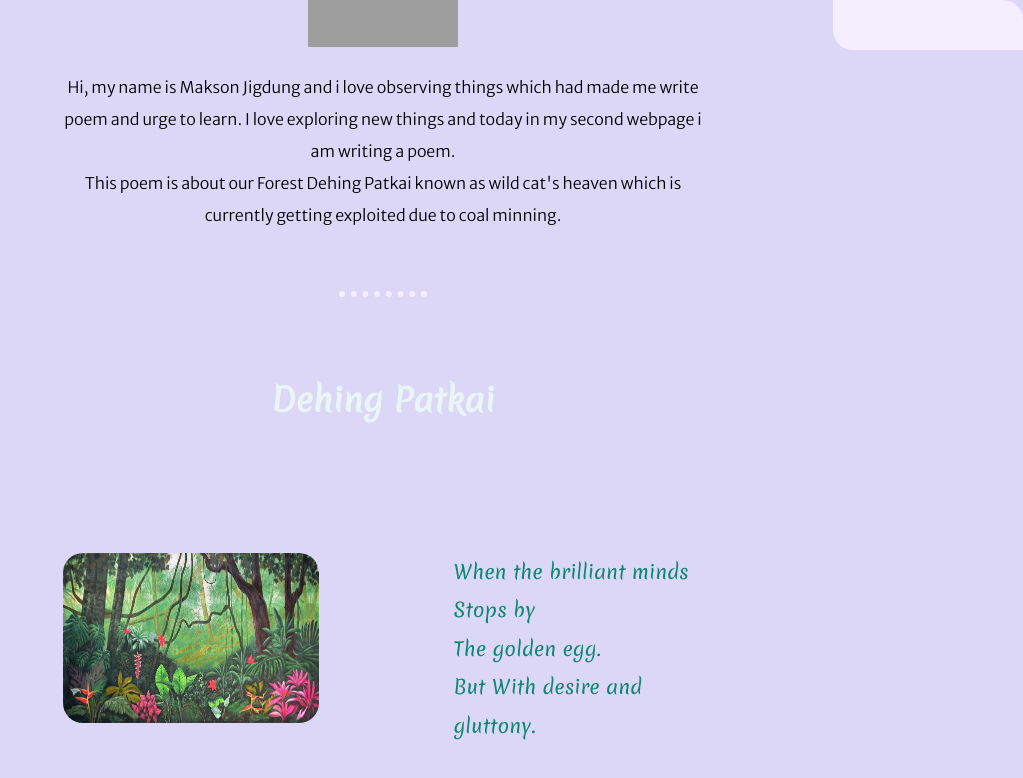
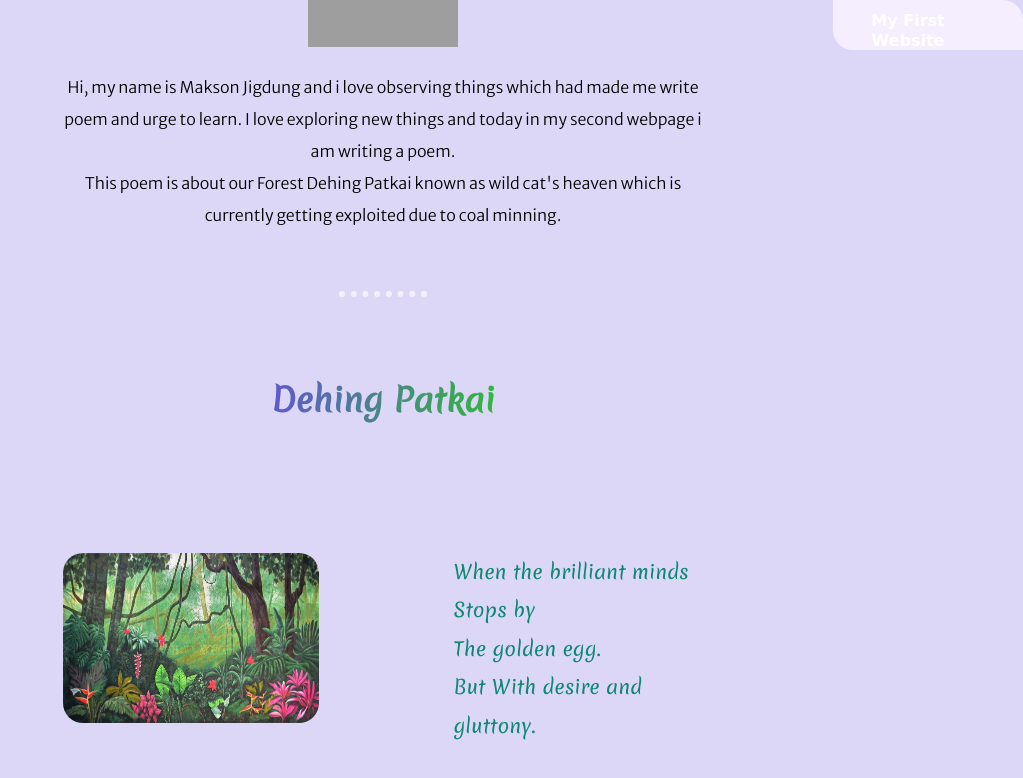
Before and after one commit to makson010/jigdung, a plain HTML site: page maks.html in a window 1280 px wide. In both pictures the pointer is over the link "Dehing Patkai". Shown: the part 706-1484 px from the top of the page, without its empty margins (257-1280 px from the left). Drawn offline with Linux system fonts and the light colour scheme; grey boxes are pictures that could not be loaded; a web font is replaced by a local one.

Commit message:
Update maks.css

```diff
--- a/css/maks.css
+++ b/css/maks.css
@@ -55,7 +55,7 @@ hr{
 }
 .first-web{
     text-decoration: none;
-    color:#f4eeff ;
+    color:#ffffff ;
     font-family: 'Charmonman', cursive;
     font-weight: bold;
 
@@ -126,9 +126,13 @@ hr{
 /*second container*/
 .dehing {
     text-decoration: none;
+    width: fit-content;
+    font-size: 5rem;
 }
 .dehing :hover {
-    color: #eaf6f6;
+    background: linear-gradient(to left, rgb(49, 184, 60), rgb(96, 88, 206) );
+     -webkit-background-clip: text;
+     -webkit-text-fill-color: transparent;
 }
 .profile-pic{
     margin-bottom: 20px;
```
